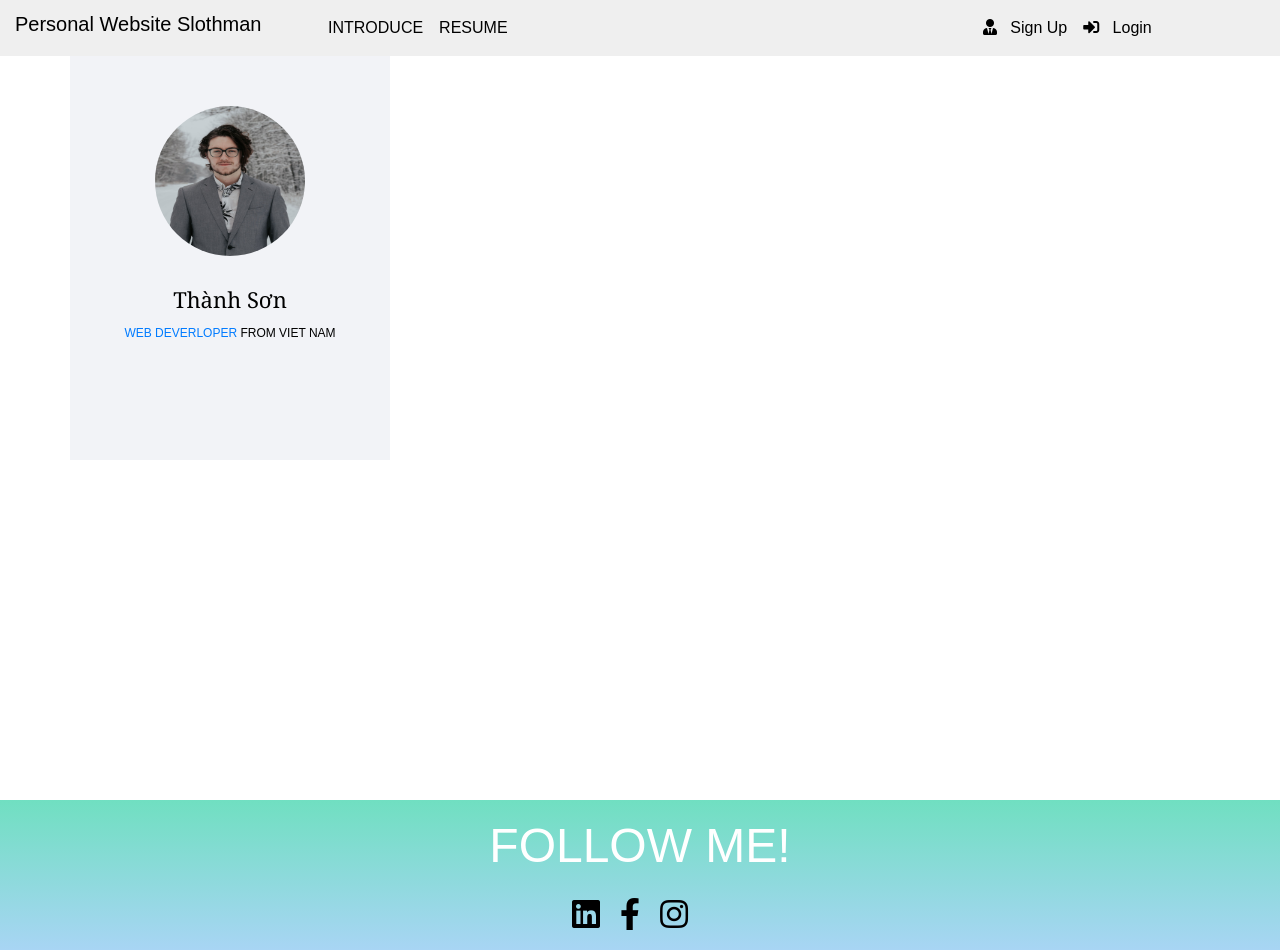
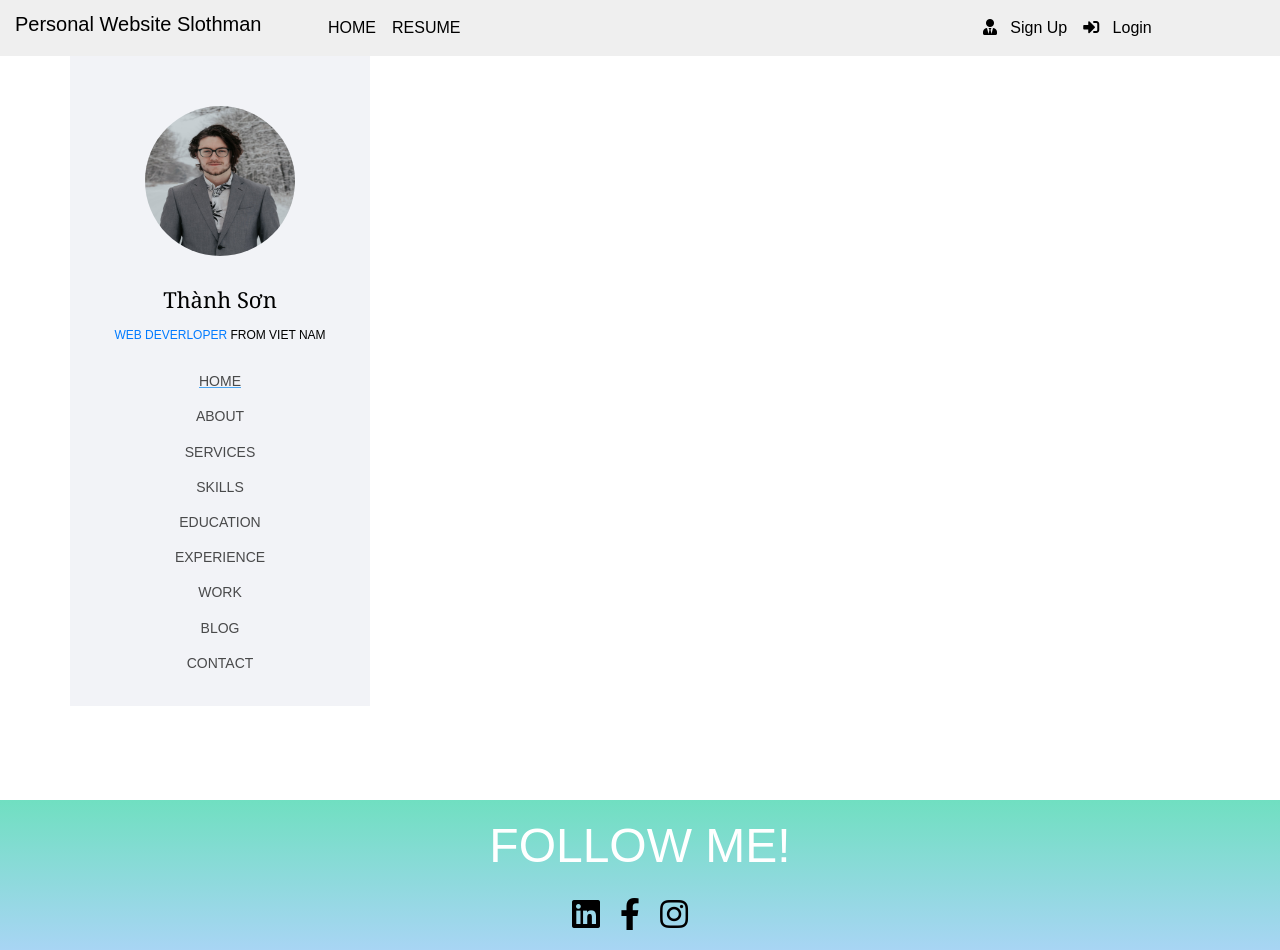
Before and after one commit to sonbkt303/angular-helper, an Angular app: page /resume in a window 1280 px wide. Built offline with nearby package versions, Linux system fonts and the light colour scheme.

Commit message:
finish left nav

```diff
--- a/src/app/main/header/header.component.html
+++ b/src/app/main/header/header.component.html
@@ -12,7 +12,7 @@
             <a class="nav-link" href="#">HOME <span class="sr-only">(current)</span></a>
           </li> -->
           <li class="nav-item">
-            <a class="nav-link" href="#">INTRODUCE</a>
+            <a class="nav-link" [routerLink]="['/']">HOME</a>
           </li>
           <li class="nav-item">
             <a class="nav-link" [routerLink]="['/resume']">RESUME</a>
--- a/src/app/main/resume/resume.component.html
+++ b/src/app/main/resume/resume.component.html
@@ -8,8 +8,43 @@
           <h1 id="author-name">Thành Sơn</h1>
           <span id="author-position">
             <a href="">Web deverloper</a> from Viet Nam
+          </span>
+        </div>
 
-          </span>
+        <nav class="colorlib-main-menu align-center">
+          <ul>
+            <li class="active"><a href="">Home</a></li>
+            <li><a href="">About</a></li>
+            <li><a href="">Services</a></li>
+            <li><a href="">Skills</a></li>
+            <li><a href="">Education</a></li>
+            <li><a href="">Experience</a></li>
+            <li><a href="">Work</a></li>
+            <li><a href="">Blog</a></li>
+            <li><a href="">Contact</a></li>
+          </ul>
+        </nav>
+
+        <div class="colorlib-footer">
+          <p><small>©
+              Copyright <script>
+                document.write(new Date().getFullYear());
+
+              </script>2019 All rights reserved. Made with <i class="fas fa-heart"></i> by <a
+                href="https://colorlib.com" target="_blank">Colorlib</a>
+
+              <br>
+
+              <span>
+                Distributed by <a href="https://themewagon.com" target="_blank">ThemeWagon</a>
+              </span>
+
+              <br>
+              <span>
+                Demo Images: <a href="https://unsplash.com/" target="_blank">Unsplash.com</a>
+              </span>
+            </small>
+          </p>
         </div>
 
       </div>
--- a/src/app/main/resume/resume.component.scss
+++ b/src/app/main/resume/resume.component.scss
@@ -1,18 +1,15 @@
 @import '../../../assets/utilities/variables';
 
 .resume {
-  // padding-top: 100px;
-  // background-color: white;
 
   .colorlib-aside {
-    height: 404px;
-    // background: #efefef;
-    // float: left;
+    height: 650px;
     margin-top: -24px;
     min-width: 300px;
     overflow-y: scroll;
     background: #f2f3f7;
-    position: fixed;
+    font-family: "Quicksand", Arial, sans-serif;
+    line-height: 1.8;
 
     .author {
       margin-top: 50px;
@@ -39,5 +36,47 @@
       }
 
     }
+
+    .colorlib-main-menu {
+      margin-top: 20px;
+      margin-bottom: 30px;
+
+      .active {
+        text-decoration: underline;
+        text-decoration-color: #4ca5f1;
+      }
+
+      ul {
+        list-style: none;
+        padding: 0;
+
+      }
+
+      li {
+        font-family: "Quicksand", Arial, sans-serif;
+        text-transform: uppercase;
+        font-size: 14px;
+        font-weight: 500;
+        margin-bottom: 10px;
+
+        a {
+          color: rgba(0, 0, 0, 0.7);
+          cursor: pointer;
+        }
+
+        a:hover {
+          color: #4ca5f1;
+        }
+      }
+    }
+
+    .colorlib-footer {
+      font-weight: 400;
+      color: rgba(0, 0, 0, 0.5);
+
+      a {
+        color: #54a8f1;
+      }
+    }
   }
 }
```
Also changed, not shown: 5 other files (tests, documents, lock files or other folders).
